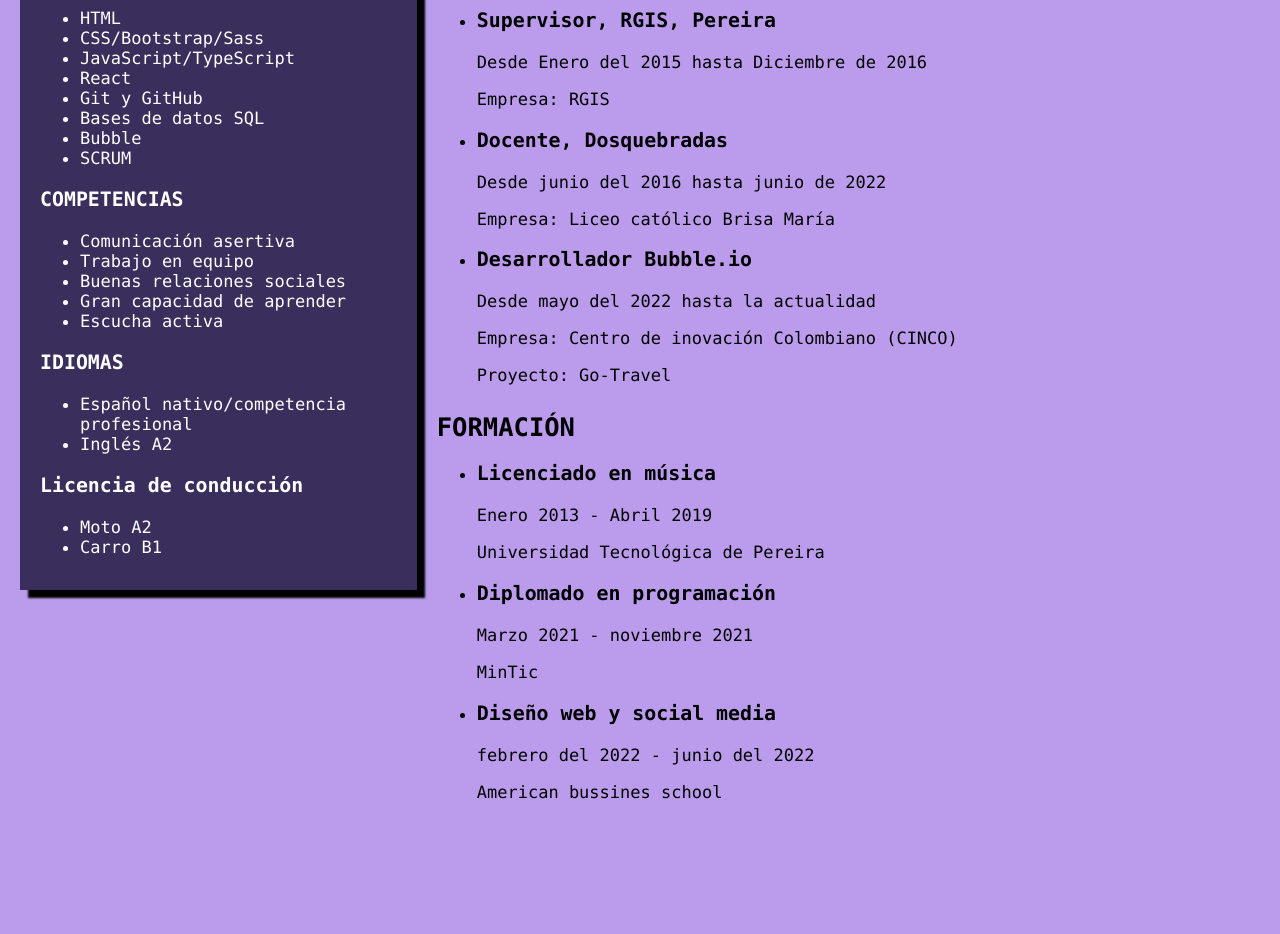
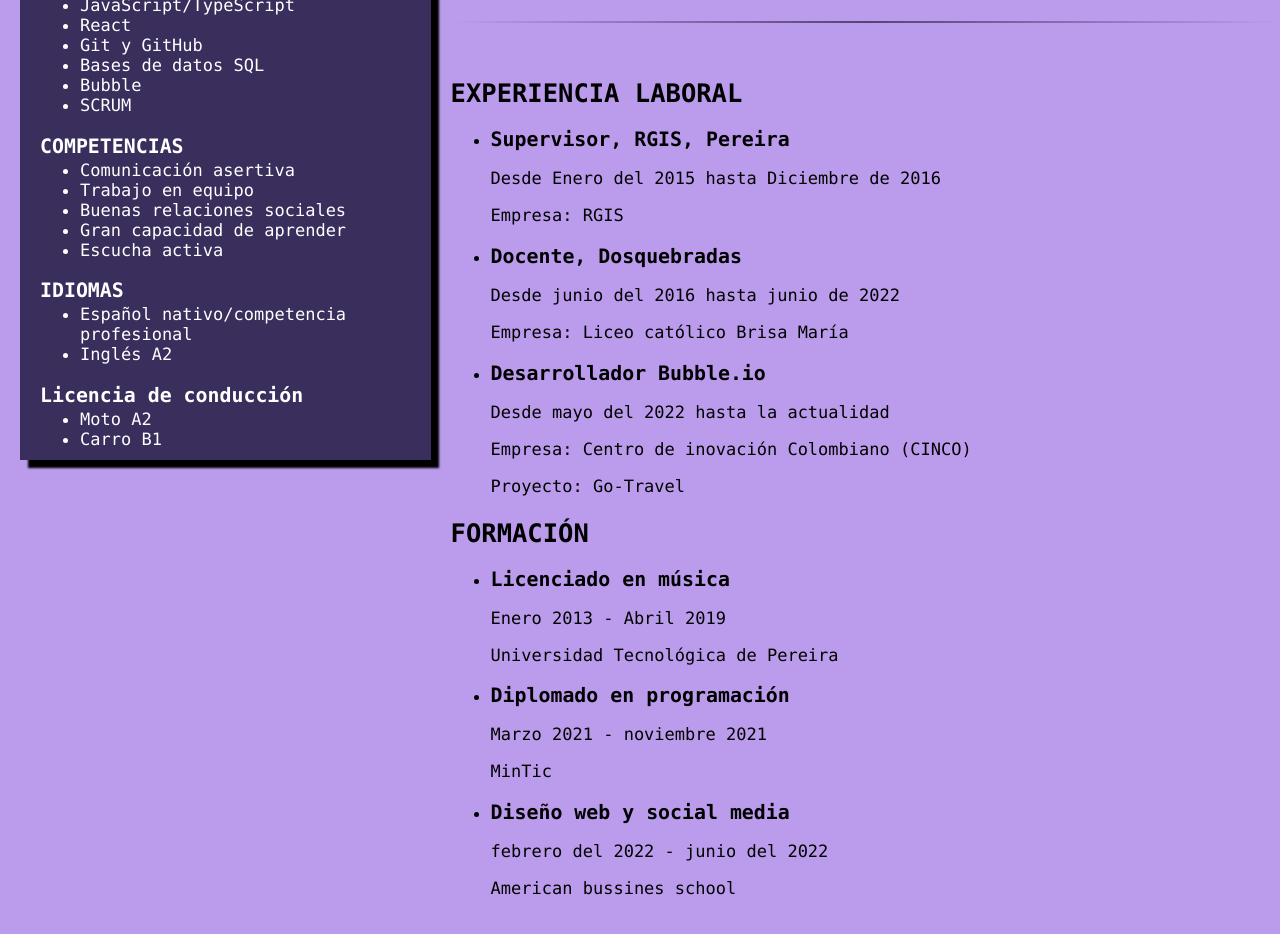
Before and after one commit to JsGrisales/Hoja_de_vida, a React (Create React App) app: page / in a window 1280 px wide. Shown: the part 580-1514 px from the top of the page. Before the commit the page ends 1399 px from the top, so only its background shows below. Built offline with nearby package versions, Linux system fonts and the light colour scheme.

Commit message:
container expLaboral-formacion

```diff
--- a/src/Curriculum.js
+++ b/src/Curriculum.js
@@ -1,6 +1,9 @@
 import React from "react";
 import BtnCertifications from './components/BtnCertifications';
 import Aside from './components/Aside.js';
+import { ExpLaboral } from "./components/ExpLaboral";
+import { Formacion } from "./components/Formacion";
+import { Separator } from "./components/Separator";
 
 
 
@@ -11,65 +14,28 @@ export default function Curriculum() {
             <section className="section">
                 <h1>Johan Sebastián Grisales Grisales</h1>
                 <BtnCertifications />
-
+                <Separator/>
                 <div className="perfil_profesional">
                 <h2>PERFIL PROFESIONAL</h2>
                 <span>
-                        Soy un desarrollador web que conoce herramientas como Bubble, HTML, CSS, JS, React, GIT-GitHub y bases de datos SQL. <br/><br/>
+                    Soy un desarrollador web que conoce herramientas como Bubble, HTML, CSS, JS, React, GIT-GitHub y bases de datos SQL. <br /><br />
 
-                        ¿Qué me caracteriza por sobre el resto?<br/>
+                    ¿Qué me caracteriza por sobre el resto?<br />
                     La dedicación, la adaptación, la empatía y la rápida resolución de problemas, tener facilidad de integrarme en equipos
                     de desarrollo y crear un ambiente de trabajo agradable. Me define el ser creativo y tratar siempre de tener algo que aportar.
-                        Estar abierto al diálogo en situaciones de conflicto y siempre creer en mi mismo, así como en el valor de mis compañeros.<br/><br/>
+                    Estar abierto al diálogo en situaciones de conflicto y siempre creer en mi mismo, así como en el valor de mis compañeros.<br /><br />
 
-                        Un poco sobre mi educación y experiencia.<br/>
+                    Un poco sobre mi educación y experiencia.<br />
                     Comencé estudiando por mi cuenta en plataformas como Udemy y Youtube, luego hice un diplomado en programación con MinTic, seguido a ese
                     hice un diplomado en diseño web y social media en ABS, actualmente me encuentro en el centro de innovación colombiano (CINCO) trabajando
-                        en un proyecto llamado Go-Travel.<br/>
+                    en un proyecto llamado Go-Travel.<br />
                 </span>
             </div>
-                <div className="experiencia_laboral">
-                    <h2>EXPERIENCIA LABORAL</h2>
-                    <ul>
-                        <li>
-                            <h3>Supervisor, RGIS, Pereira</h3>
-                            <p>Desde Enero del 2015 hasta Diciembre de 2016</p>
-                            <p>Empresa: RGIS</p>
-                        </li>
-                        <li>
-                            <h3>Docente, Dosquebradas</h3>
-                            <p>Desde junio del 2016 hasta junio de 2022</p>
-                            <p>Empresa: Liceo católico Brisa María</p>
-                        </li>
-                        <li>
-                            <h3>Desarrollador Bubble.io</h3>
-                            <p>Desde mayo del 2022 hasta la actualidad</p>
-                            <p>Empresa: Centro de inovación Colombiano (CINCO)</p>
-                            <p>Proyecto: Go-Travel</p>
-                        </li>
-                    </ul>
+            <Separator/>
+                <div className="container-form-exp">
+                    <ExpLaboral />
+                    <Formacion />
                 </div>
-                <div className="formacion">
-                    <h2>FORMACIÓN</h2>
-                    <ul>
-                        <li>
-                            <h3>Licenciado en música</h3>
-                            <p>Enero 2013 - Abril 2019</p>
-                            <p>Universidad Tecnológica de Pereira</p>
-                        </li>
-                        <li>
-                            <h3>Diplomado en programación</h3>
-                            <p>Marzo 2021 - noviembre 2021</p>
-                            <p>MinTic</p>
-                        </li>
-                        <li>
-                            <h3>Diseño web y social media</h3>
-                            <p>febrero del 2022 - junio del 2022</p>
-                            <p>American bussines school</p>
-                        </li>
-                    </ul>
-                </div>
-
             </section>
         </>
     )
--- /dev/null
+++ b/src/components/ExpLaboral.js
@@ -0,0 +1,31 @@
+import React from 'react'
+
+export const ExpLaboral = () => {
+    return (
+        <>
+
+            <div className="experiencia_laboral">
+                <h2>EXPERIENCIA LABORAL</h2>
+                <ul>
+                    <li>
+                        <h3>Supervisor, RGIS, Pereira</h3>
+                        <p>Desde Enero del 2015 hasta Diciembre de 2016</p>
+                        <p>Empresa: RGIS</p>
+                    </li>
+                    <li>
+                        <h3>Docente, Dosquebradas</h3>
+                        <p>Desde junio del 2016 hasta junio de 2022</p>
+                        <p>Empresa: Liceo católico Brisa María</p>
+                    </li>
+                    <li>
+                        <h3>Desarrollador Bubble.io</h3>
+                        <p>Desde mayo del 2022 hasta la actualidad</p>
+                        <p>Empresa: Centro de inovación Colombiano (CINCO)</p>
+                        <p>Proyecto: Go-Travel</p>
+                    </li>
+                </ul>
+            </div>
+
+        </>
+    )
+}
--- /dev/null
+++ b/src/components/Formacion.js
@@ -0,0 +1,28 @@
+import React from 'react'
+
+export const Formacion = () => {
+    return (
+        <>
+            <div className="formacion">
+                <h2>FORMACIÓN</h2>
+                <ul>
+                    <li>
+                        <h3>Licenciado en música</h3>
+                        <p>Enero 2013 - Abril 2019</p>
+                        <p>Universidad Tecnológica de Pereira</p>
+                    </li>
+                    <li>
+                        <h3>Diplomado en programación</h3>
+                        <p>Marzo 2021 - noviembre 2021</p>
+                        <p>MinTic</p>
+                    </li>
+                    <li>
+                        <h3>Diseño web y social media</h3>
+                        <p>febrero del 2022 - junio del 2022</p>
+                        <p>American bussines school</p>
+                    </li>
+                </ul>
+            </div>
+        </>
+    )
+}
--- /dev/null
+++ b/src/components/Separator.js
@@ -0,0 +1,8 @@
+import React from 'react'
+import '../styles/Separator.scss'
+
+export const Separator = () => {
+  return (
+    <div className='separator'></div>
+  )
+}
--- a/src/styles/Aside.scss
+++ b/src/styles/Aside.scss
@@ -1,10 +1,10 @@
 .aside {
     display: flex;
     flex-direction: column;
-    padding-left: 20px;
+    padding: 20px;
     margin-top: 20px;
     margin-left: 20px;
-    height: 1150px;
+    height: 980px;
     background-color: #392e5c;
     color: white;
     -webkit-box-shadow: 8px 8px 2px 0px #000000;
@@ -20,7 +20,7 @@ ul {
         font-size: 13px;
         display: flex;
         flex-direction: column;
-        padding-left: 0px;
+        padding: 5px;
         margin-top: 0px;
         margin-left: 0px;
         width: 50%;
--- /dev/null
+++ b/src/styles/Separator.scss
@@ -0,0 +1,9 @@
+.separator {
+    width: 100%;
+    color: #000000;
+    background: linear-gradient(90deg, rgba(187, 156, 236, 0.5) 0%, rgba(57, 46, 92, 0.8) 50%, rgba(187, 156, 236, 0.5) 100%);
+    height: 2px;
+    align-items: center;
+    margin-top: 30px;
+    margin-bottom: 20px ;
+}
--- /dev/null
+++ b/src/styles/_fonts.scss
@@ -0,0 +1,20 @@
+%defaultFont-h1 {
+    font-family: "SFMono-Regular", Consolas, "Liberation Mono", Menlo, Courier, monospace;
+    color: #2b214b;
+    font-size: 45px;
+    margin: 10px 0;
+}
+
+%defaultFont-h2 {
+    font-family: "SFMono-Regular", Consolas, "Liberation Mono", Menlo, Courier, monospace;
+    color: #000000;
+    font-size: 30px;
+    margin: 8px 0;
+}
+
+%defaultFont-h3 {
+    font-family: "SFMono-Regular", Consolas, "Liberation Mono", Menlo, Courier, monospace;
+    color: #000000;
+    font-size: 20px;
+    margin: 8px 0;
+}
--- a/src/styles/app.scss
+++ b/src/styles/app.scss
@@ -1,3 +1,5 @@
+@import './fonts';
+
 body {
   margin: 0px;
   padding: 0px;
@@ -53,10 +55,22 @@ h1 {
   font-size: 45px;
   margin: 10px 0;
 }
-h2{
-  margin: 10px 0;
+
+h2 {
+  margin: 5px 0;
 }
 
+h3{
+  margin-bottom: 2px;
+}
+
+.container-form-exp {
+  display: flex;
+  flex-direction: row;
+  flex-wrap: wrap;
+  margin-top: 30px;
+  margin-bottom:30px;
+}
 
 @media only screen and (max-width: 600px) {
   .img {
```
Lines whose indentation alone changed are shown as unchanged.
